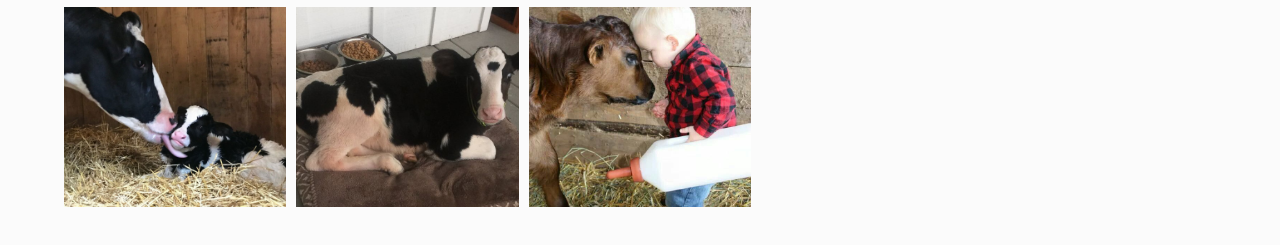
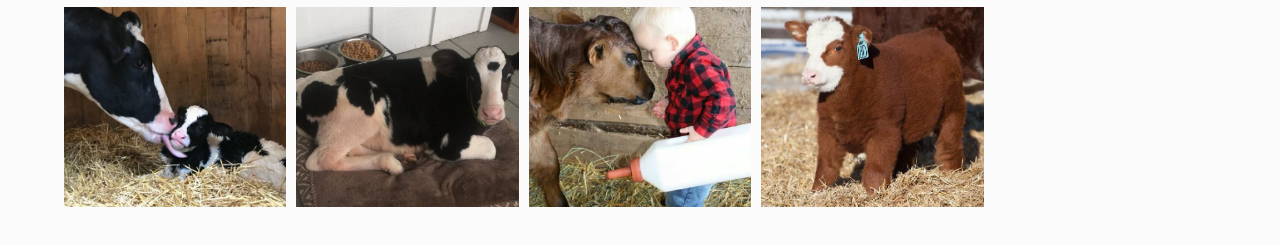
Before and after one commit to brontosaurausByte/Grid-Practice, a plain HTML site: page index.html in a window 1280 px wide. Shown: the part 203-448 px from the top of the page. Drawn offline with Linux system fonts and the light colour scheme.

Commit message:
Added 9th img

```diff
--- a/index.html
+++ b/index.html
@@ -21,6 +21,7 @@
 	<div class="item item6" >  </div>
   <div class="item item7" >  </div>
   <div class="item item8" >  </div>
+  <div class="item item9" >  </div>
 </div>
 
 </body>
--- a/styleGrid1.css
+++ b/styleGrid1.css
@@ -57,3 +57,6 @@ body{
 .item8{
   background-image: url(cow8.jpg);
 }
+.item9{
+  background-image: url(cow4.jpg);
+}
```
